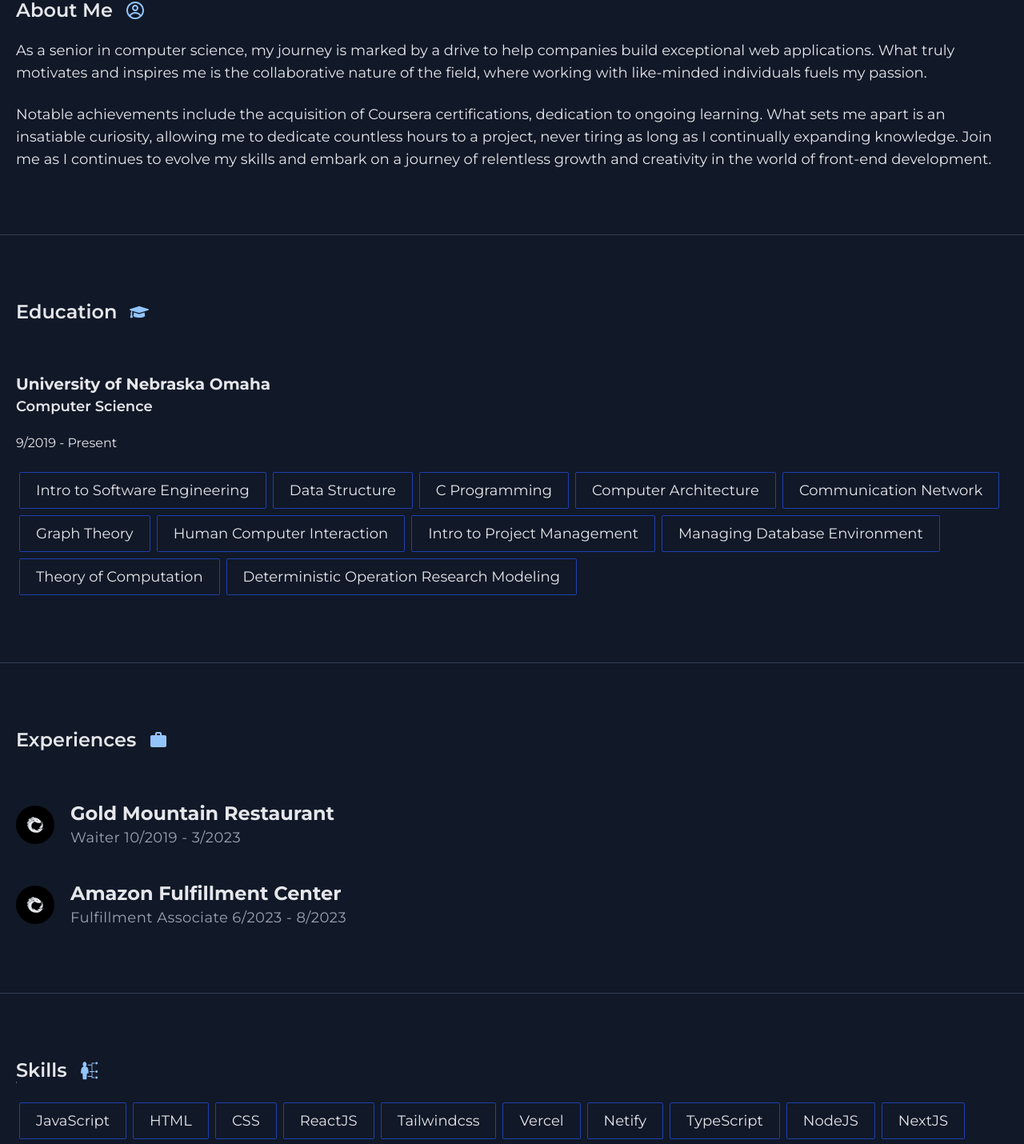
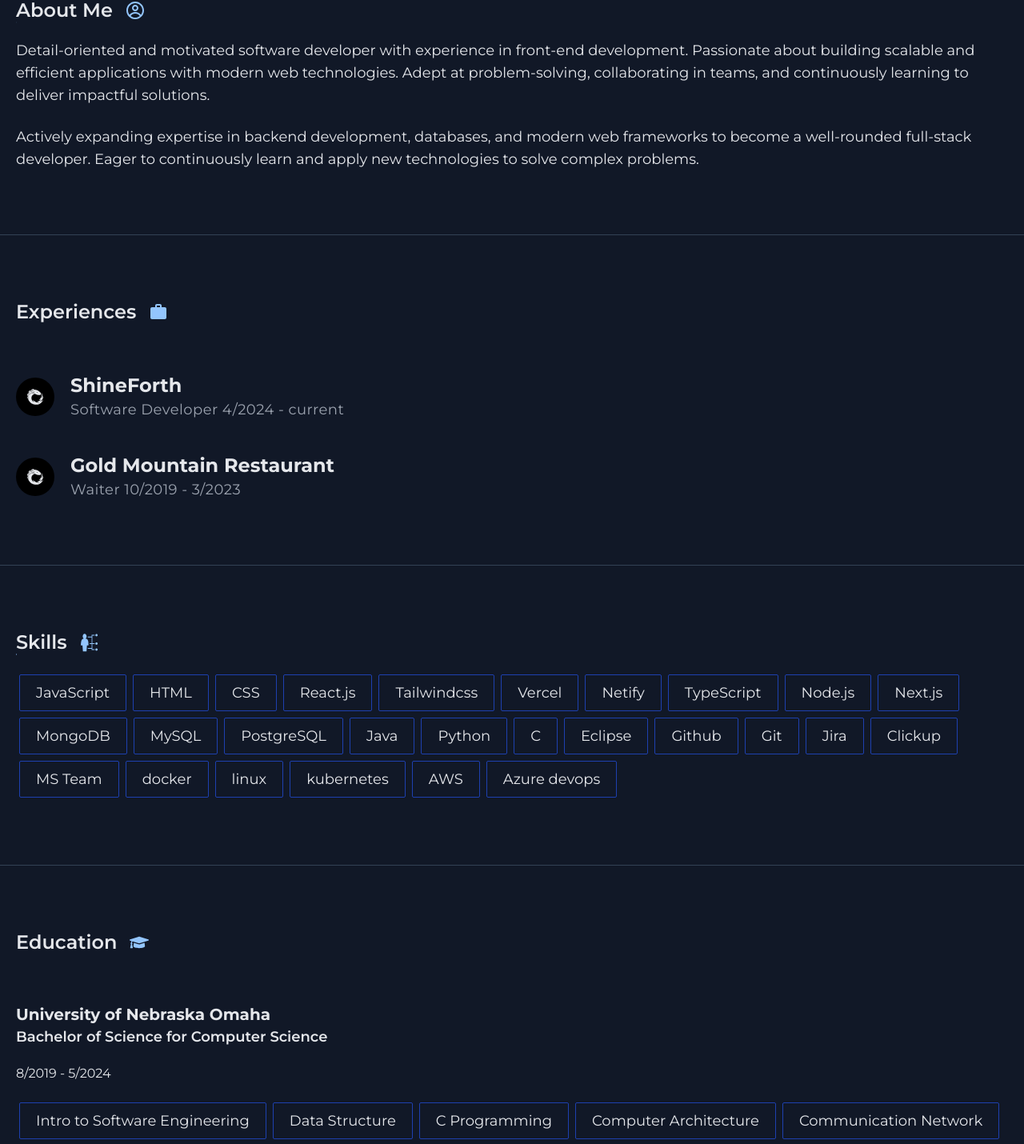
Before and after one commit to chriskolb00/portfolio-v2, a Next.js app: page / in a window 1280 px wide. Shown: the part 534-1964 px from the top of the page at 80% size. Built offline with nearby package versions, Linux system fonts and the light colour scheme.

Commit message:
update portfolio

```diff
--- a/app/page.tsx
+++ b/app/page.tsx
@@ -12,9 +12,9 @@ export default function Home() {
       <div className='max-w-screen-xl mx-auto lg:pt-10'>
         <Banner />
         <Aboutme />
-        <Education />
         <Experience />
         <Skills />
+        <Education />
         <Projects />
         <Contact />
       </div>
--- a/components/Aboutme.tsx
+++ b/components/Aboutme.tsx
@@ -8,13 +8,13 @@ const Aboutme = () => {
         <Title text="About Me" icon={<CgProfile/>} />
         <div className='tracking-wdie flex flex-col gap-6'>
             <p className='text-lg'>
-                As a senior in computer science, my journey is marked by a drive to help companies build exceptional web applications.
-                What truly motivates and inspires me is the collaborative nature of the field,
-                where working with like-minded individuals fuels my passion.
+            Detail-oriented and motivated software developer with experience in front-end development.
+            Passionate about building scalable and efficient applications with modern web technologies.
+            Adept at problem-solving, collaborating in teams, and continuously learning to deliver impactful solutions.
             </p>
-            <p className='text-lg'>Notable achievements include the acquisition of Coursera certifications, dedication to ongoing learning. What sets me apart is an insatiable curiosity,
-                allowing me to dedicate countless hours to a project, never tiring as long as I continually expanding knowledge. Join me as I continues to evolve my
-                skills and embark on a journey of relentless growth and creativity in the world of front-end development.
+            <p className='text-lg'>
+            Actively expanding expertise in backend development, databases, and modern web frameworks to become a well-rounded full-stack developer.
+            Eager to continuously learn and apply new technologies to solve complex problems.
             </p>
 
         </div>
--- a/components/Banner.tsx
+++ b/components/Banner.tsx
@@ -5,7 +5,7 @@ const Banner = () => {
   return (
     <div className='py-20 flex flex-col md:flex-row md:items-start items-center gap-20 wrapper'>
         <div className='w-[250px] h-[250px] rounded-full bg-black'>
-            <img src="/images/profile.png" alt="Profile image"
+            <img src="/images/profile.jpg" alt="Profile image"
             className='w-full h-full rounded-full border-sm object-cover border-indigo-600 p-1'/>
         </div>
         <div className='mt-10 w-3/4 flex flex-col items-center md:items-start gap-5'>
--- a/components/Education.tsx
+++ b/components/Education.tsx
@@ -12,9 +12,9 @@ const Education = () => {
         <Title text="Education" icon={<FaGraduationCap />}/>
         <div >
             <h2 className='text-xl font-bold'>University of Nebraska Omaha</h2>
-            <h3 className='text-lg  font-semibold'>Computer Science</h3>
+            <h3 className='text-lg  font-semibold'>Bachelor of Science for Computer Science</h3>
             <div className='mt-5 text-md'>
-                <p className=''>9/2019 - Present</p>
+                <p className=''>8/2019 - 5/2024</p>
                 <div className='flex flex-wrap mt-5'>
                     {courses.map((course)=>(
                         <p key={course} className="m-1 border border-blue-800 px-5 py-2 text-lg bg-transparent hover:text-white hover:border-blue-500 hover:bg-black rounded-sm">
--- a/components/Experience.tsx
+++ b/components/Experience.tsx
@@ -8,10 +8,10 @@ const Experience = () => {
     <div className='wrapper'>
         <Title text="Experiences" icon={<MdWork />}/>
         <div className='space-y-10 mt-10'>
+            <ExperienceCard title="ShineForth"
+            subTitle="Software Developer 4/2024 - current" icon={<SiReactivex/>} />
             <ExperienceCard title="Gold Mountain Restaurant"
             subTitle="Waiter 10/2019 - 3/2023" icon={<SiReactivex/>} />
-            <ExperienceCard title="Amazon Fulfillment Center"
-            subTitle="Fulfillment Associate 6/2023 - 8/2023" icon={<SiReactivex/>} />
         </div>
     </div>
   )
--- a/components/Skills.tsx
+++ b/components/Skills.tsx
@@ -2,10 +2,10 @@ import React from 'react'
 import Title from './Title'
 import {GiSkills} from 'react-icons/gi'
 const skill_list =[
-    "JavaScript","HTML","CSS","ReactJS","Tailwindcss","Vercel", "Netify",
-    "TypeScript", "NodeJS","NextJS","MongoDB","MySQL","PostgreSQL",
-    "Java","Python","C","VS Code", "Eclipse", "Github",  "Git", "Jira","Trello",
-    "MS Team", "docker","linux","kubernetes","aws"
+    "JavaScript","HTML","CSS","React.js","Tailwindcss","Vercel", "Netify",
+    "TypeScript", "Node.js","Next.js","MongoDB","MySQL","PostgreSQL",
+    "Java","Python","C", "Eclipse", "Github",  "Git", "Jira", "Clickup",
+    "MS Team", "docker","linux","kubernetes","AWS", "Azure devops",
 ]
 const Skills = () => {
   return (
```
Also changed, not shown: public/images/profile.jpg (added), public/images/profile.png (deleted).
